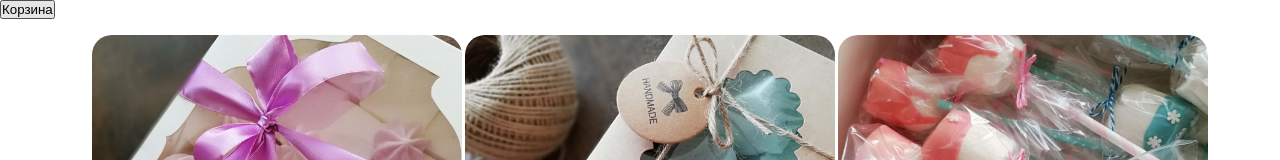
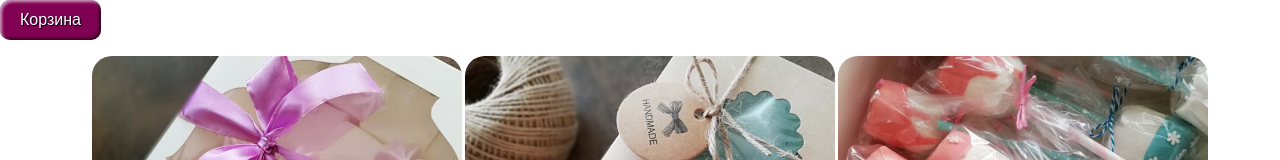
Before and after one commit to NatalyaDol/lesson_1_js_level_2_goods_list, a plain HTML site: page index.html in a window 1280 px wide. Shown: the top 160 px of the page. Drawn offline with Linux system fonts and the light colour scheme.

Commit message:
Added the button's styles

```diff
--- /dev/null
+++ b/scss/_button.scss
@@ -0,0 +1,21 @@
+main {
+    button {
+        -webkit-box-pack: center;
+        justify-content: center;
+        line-height: 2.5;
+        font-size: 1rem;
+        color: rgb(255, 255, 255);
+        text-shadow: rgb(0, 0, 0) 1px 1px 1px;
+        background-color: rgb(128, 0, 83);
+        box-shadow: rgba(255, 255, 255, 0.6) 2px 2px 3px inset, rgba(0, 0, 0, 0.6) -2px -2px 3px inset;
+        text-align: right;
+        border-width: 0px;
+        border-style: initial;
+        border-color: initial;
+        border-image: initial;
+        padding: 0px 20px;
+        border-radius: 10px;
+
+
+    }
+}
--- a/scss/_product-card-section.scss
+++ b/scss/_product-card-section.scss
@@ -17,6 +17,7 @@ main {
          a.product-card-section__box {
             background-color: $color_main_transparent;
             text-decoration: none;
+            position: relative;
 
             padding-bottom: 2rem;
            // border: 1px solid #eedbec;
@@ -26,6 +27,13 @@ main {
             height: 475px;
             aside {
                 overflow: hidden;
+
+                button {
+                    position: absolute;
+                    top: 0;
+                    left: 35%;
+                    display: none;
+                }
             }
 
 
@@ -93,6 +101,9 @@ main {
                     }
                 }
             }
+            button {
+                display: block;
+            }
         }
 
 
--- a/scss/style.scss
+++ b/scss/style.scss
@@ -30,3 +30,4 @@ body {
 @import '_footer';
 @import '_part-between';
 @import '_modal-window';
+@import '_button';
```
Also changed, not shown: scss/style.css, 1 other file.
